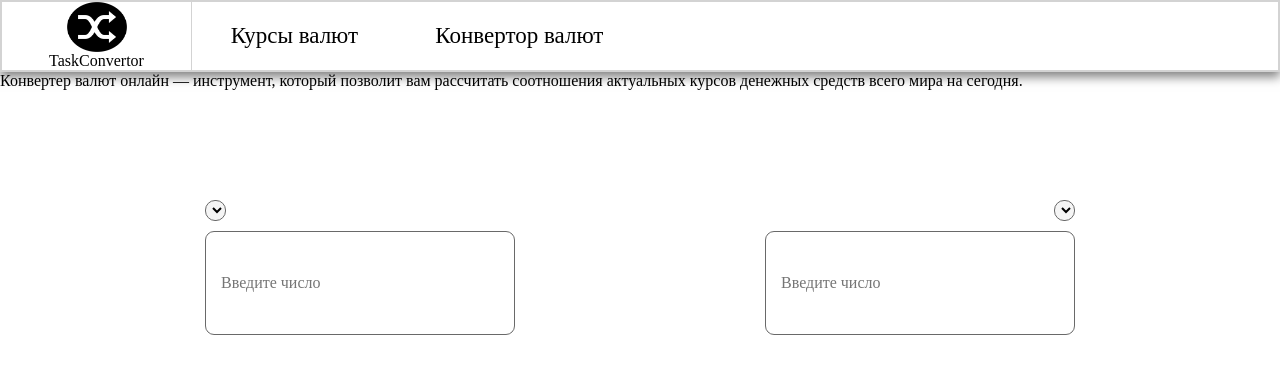
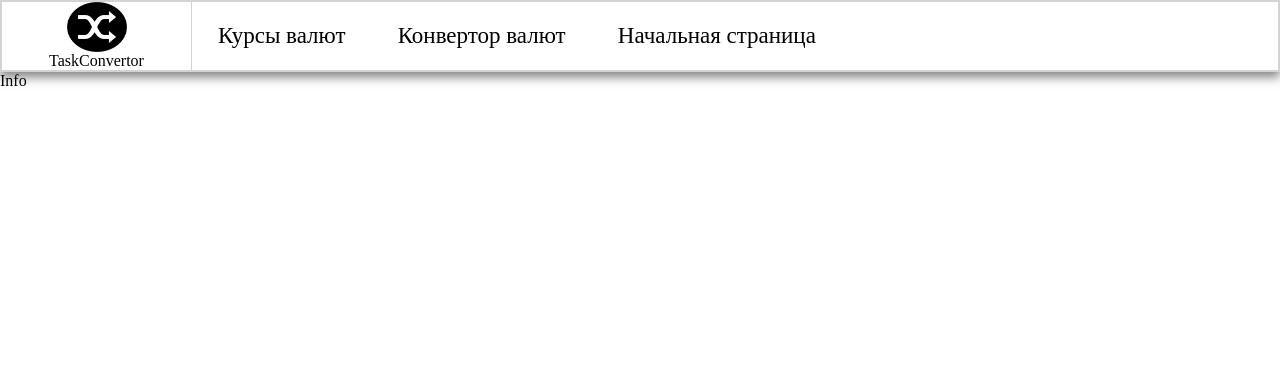
Before and after one commit to No1ball/converterTask, a React (Create React App) app: page /info in a window 1280 px wide. Shown: the top 374 px of the page. Built offline with nearby package versions, Linux system fonts and the light colour scheme.

Commit message:
add routing

```diff
--- a/src/App.js
+++ b/src/App.js
@@ -1,22 +1,20 @@
 import React from "react";
 import 'normalize.css';
-import CurrencyForm from "./components/CurrencyForm/CurrencyForm";
-import Header from "./components/UI/Header/Header";
+
+import {BrowserRouter, Navigate, Route, Routes} from "react-router-dom";
+import ConverterPage from "./pages/ConverterPage";
+import CurrencyInfoPage from "./pages/CurrencyInfoPage";
+import Home from "./pages/Home";
 function App() {
   return (
-      <div className="App">
-        <Header data={['Курсы валют', 'Конвертор валют']}/>
-          <span>
-            Конвертер валют онлайн — инструмент,
-            который позволит вам рассчитать соотношения актуальных курсов денежных средств всего мира на сегодня.
-          </span>
-        <CurrencyForm
-            placeholder="Введите число"
-            baseText={'Выберите валюту'}
-            data={["ru", "usa", 'kz']}
-        />
-
-      </div>
+      <BrowserRouter>
+            <Routes>
+                <Route path={'/converter'} element={<ConverterPage/>}/>
+                <Route path={'/info'} element={<CurrencyInfoPage/>}/>
+                <Route path={'/home'} element={<Home/>} />
+                <Route path={'/*'} element={<Navigate to={'/home'} replace/>}/>
+            </Routes>
+      </BrowserRouter>
   );
 }
 
--- a/src/components/UI/Header/Header.jsx
+++ b/src/components/UI/Header/Header.jsx
@@ -1,7 +1,8 @@
 import React from 'react';
 import classes from "./Header.module.scss";
 import Navigation from "../Navigation/Navigation";
-const Header = ({data}) => {
+const Header = () => {
+    const data = [{text:'Курсы валют', href:'info'}, {text:'Конвертор валют', href:'converter'}, {text:'Начальная страница', href:'home'}]
     return (
         <div className={classes.headerCl}>
             <div className={classes.logoAndName}>
--- a/src/components/UI/Navigation/Navigation.jsx
+++ b/src/components/UI/Navigation/Navigation.jsx
@@ -1,10 +1,11 @@
 import React from 'react';
 import classes from "./Navigation.module.scss";
+import {Link} from "react-router-dom";
 const Navigation = ({data}) => {
     return (
         <div className={classes.navCl}>
             {data.map((item, i)=>
-                <span key={i}>{item}</span>
+                <Link to={'/' + item.href} key={i} className={classes.linkCl}>{item.text} </Link>
             )}
         </div>
     );
--- a/src/components/UI/Navigation/Navigation.module.scss
+++ b/src/components/UI/Navigation/Navigation.module.scss
@@ -1,10 +1,23 @@
 .navCl{
   height: 100%;
   font-size: 23px;
-  width: 450px;
+  width: 650px;
   display: flex;
   align-items: center;
   justify-content: space-around;
   cursor: pointer;
+}
 
+.linkCl{
+  color: black;
+  text-decoration: none;
+   &:active{
+     text-decoration: green;
+   }
+  &:visited{
+
+  }
+  &:link{
+
+  }
 }
--- /dev/null
+++ b/src/pages/ConverterPage.jsx
@@ -0,0 +1,22 @@
+import React from 'react';
+import Header from "../components/UI/Header/Header";
+import CurrencyForm from "../components/CurrencyForm/CurrencyForm";
+
+const ConverterPage = () => {
+    return (
+        <div>
+            <Header />
+            <span>
+            Конвертер валют онлайн — инструмент,
+            который позволит вам рассчитать соотношения актуальных курсов денежных средств всего мира на сегодня.
+          </span>
+            <CurrencyForm
+                placeholder="Введите число"
+                baseText={'Выберите валюту'}
+                data={["ru", "usa", 'kz']}
+            />
+        </div>
+    );
+};
+
+export default ConverterPage;
--- /dev/null
+++ b/src/pages/CurrencyInfoPage.jsx
@@ -0,0 +1,13 @@
+import React from 'react';
+import Header from "../components/UI/Header/Header";
+
+const CurrencyInfoPage = () => {
+    return (
+        <div>
+            <Header/>
+            Info
+        </div>
+    );
+};
+
+export default CurrencyInfoPage;
--- /dev/null
+++ b/src/pages/Home.jsx
@@ -0,0 +1,13 @@
+import React from 'react';
+import Header from "../components/UI/Header/Header";
+
+const Home = () => {
+    return (
+        <div>
+            <Header/>
+            Home
+        </div>
+    );
+};
+
+export default Home;
```
Also changed, not shown: src/logo.svg (deleted).
